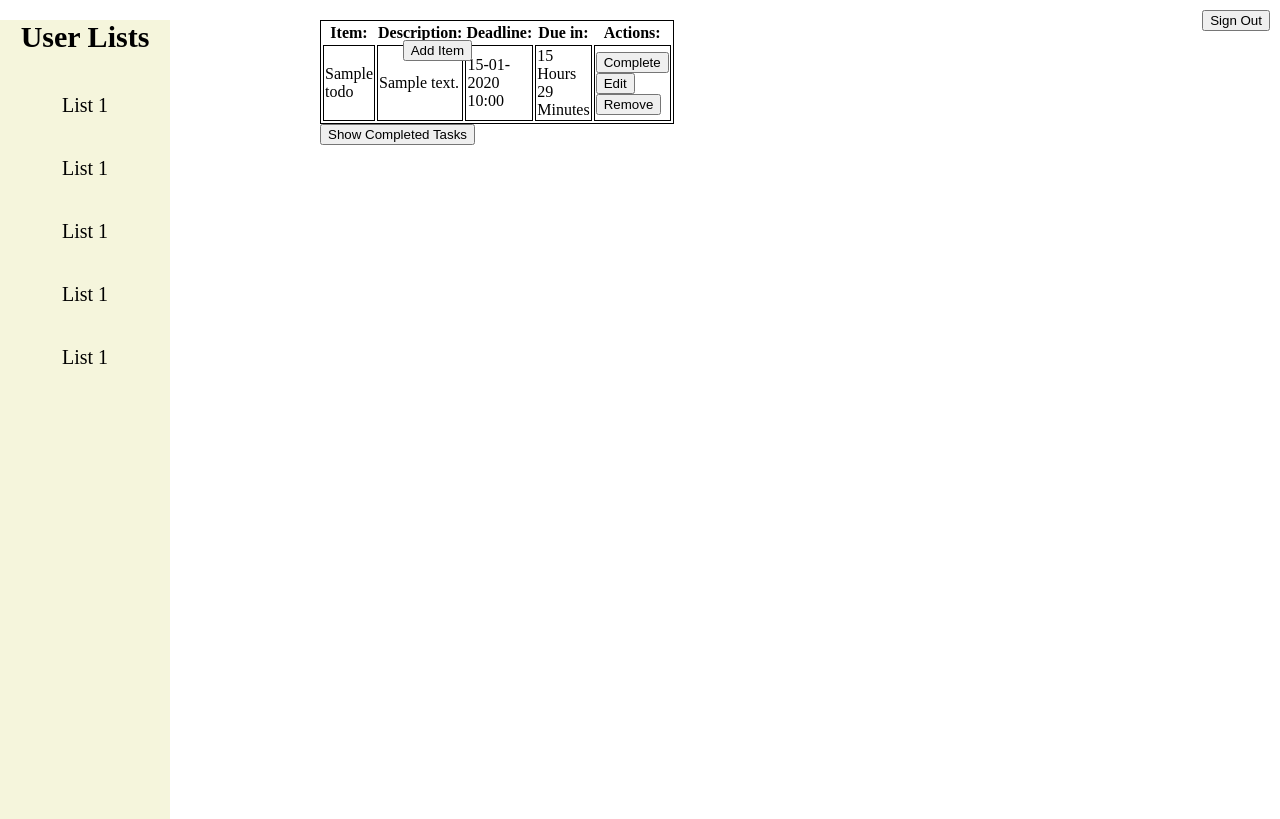
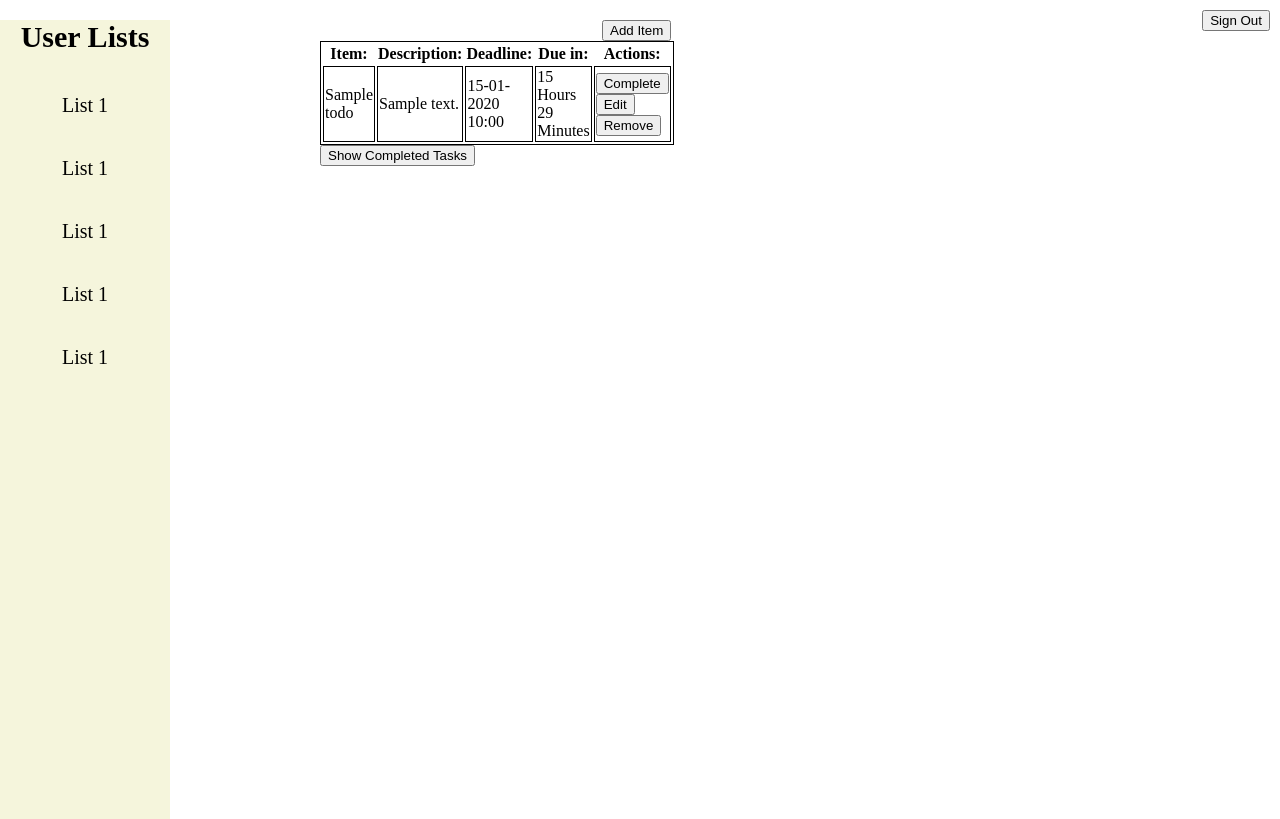
Before and after one commit to MatthewBisgaard/ACIT2911-Agile-Project-Group12, a Flask app: page /lists/1 in a window 1280 px wide. Shown: the top 819 px of the page. Run offline with Flask 3, Linux system fonts and the light colour scheme; tables that the repository leaves empty hold one stand-in row (values such as "Sample post").

Commit message:
made small format changes to page

```diff
--- a/static/todolist.css
+++ b/static/todolist.css
@@ -32,9 +32,9 @@ h2 {
 }
 
 .add-item {
-    position: absolute;
-    right: 808px;
-    top: 40px;
+    position: relative;
+    margin-right: 0px;
+    left: 282px;
 }
 
 .listbutton {
```
